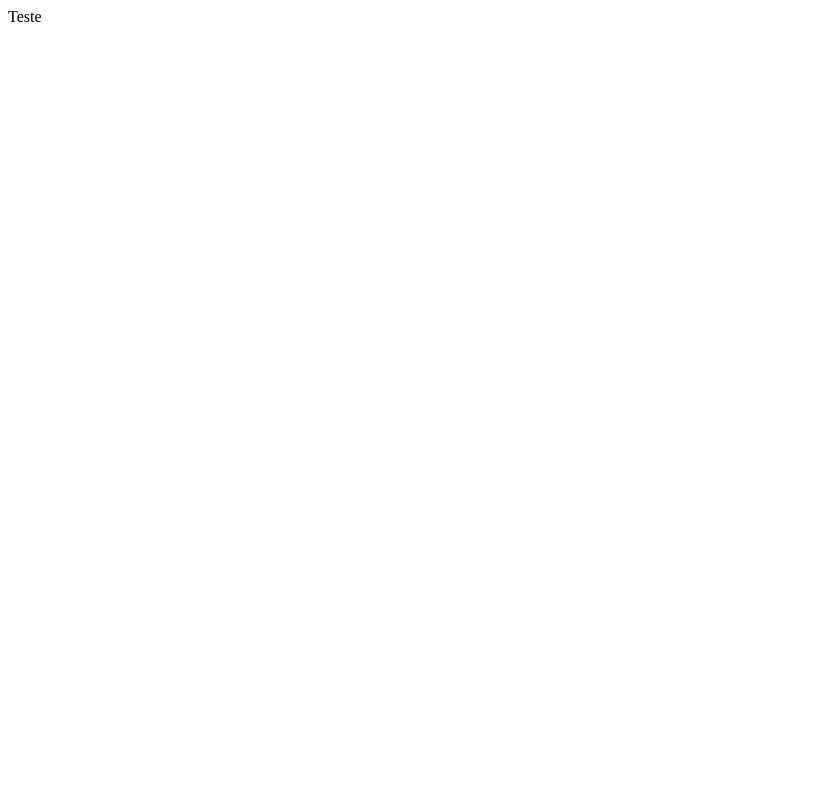
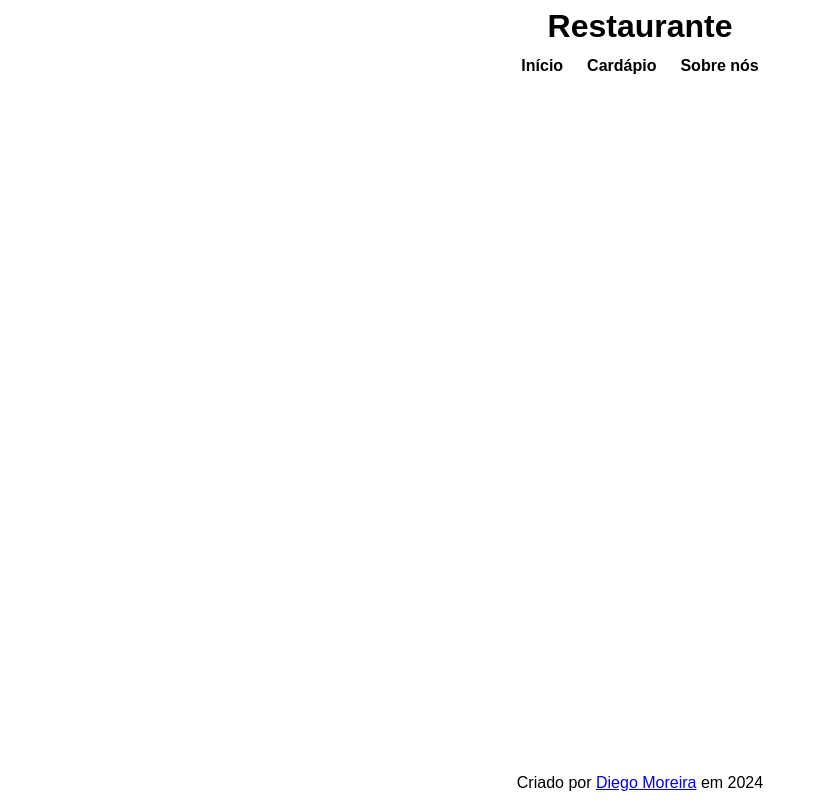
Before and after one commit to Diego-Moreira8/odin-restaurant-page, a website built with webpack: page dist/index.html in a window 1280 px wide. Shown: the whole page, without its empty margins (0-817 px from the left). Built offline with Linux system fonts and the light colour scheme.

Commit message:
feat: header and footer

```diff
--- a/package.json
+++ b/package.json
@@ -13,8 +13,10 @@
   "license": "ISC",
   "devDependencies": {
     "css-loader": "^6.7.1",
+    "sass": "^1.70.0",
+    "sass-loader": "^14.0.0",
     "style-loader": "^3.3.1",
-    "webpack": "^5.74.0",
+    "webpack": "^5.90.0",
     "webpack-cli": "^4.10.0",
     "webpack-dev-server": "^4.11.1"
   }
--- a/src/index.js
+++ b/src/index.js
@@ -1,6 +1,6 @@
 import homeContent from "./pages/home.js";
 import menuContent from "./pages/menu.js";
 import aboutContent from "./pages/about.js";
+import "./styles.scss";
 
 const content = document.querySelector("#content");
-content.textContent = "Teste";
--- /dev/null
+++ b/src/styles.scss
@@ -0,0 +1,60 @@
+* {
+  margin: 0;
+  padding: 0;
+}
+
+button {
+  font-size: 1rem;
+  font-weight: bold;
+  padding: 0.25rem 0.75rem;
+  cursor: pointer;
+  border: none;
+  border-radius: 0.5rem;
+  background-color: transparent;
+
+  &:hover,
+  &:focus {
+    background-color: #00000018;
+  }
+}
+
+body {
+  font-family: sans-serif;
+  min-height: 100dvh;
+  display: flex;
+  flex-flow: column;
+  justify-content: space-between;
+
+  div {
+    header {
+      display: flex;
+      gap: 0.5rem;
+      flex-flow: column;
+      align-items: center;
+      padding: 0.5rem 1rem;
+
+      .brand {
+        font-size: 2rem;
+        font-weight: bold;
+      }
+
+      nav {
+        ul {
+          display: flex;
+
+          li {
+            list-style-type: none;
+          }
+        }
+      }
+    }
+
+    #content {
+    }
+  }
+
+  footer {
+    text-align: center;
+    padding: 0.5rem 1rem;
+  }
+}
--- a/webpack.config.js
+++ b/webpack.config.js
@@ -9,8 +9,8 @@ module.exports = {
   module: {
     rules: [
       {
-        test: /\.css$/i,
-        use: ["style-loader", "css-loader"],
+        test: /\.s[ac]ss$/i,
+        use: ["style-loader", "css-loader", "sass-loader"],
       },
       {
         test: /\.(png|svg|jpg|jpeg|gif)$/i,
```
Also changed, not shown: dist/index.html, dist/main.js, 1 other file.
